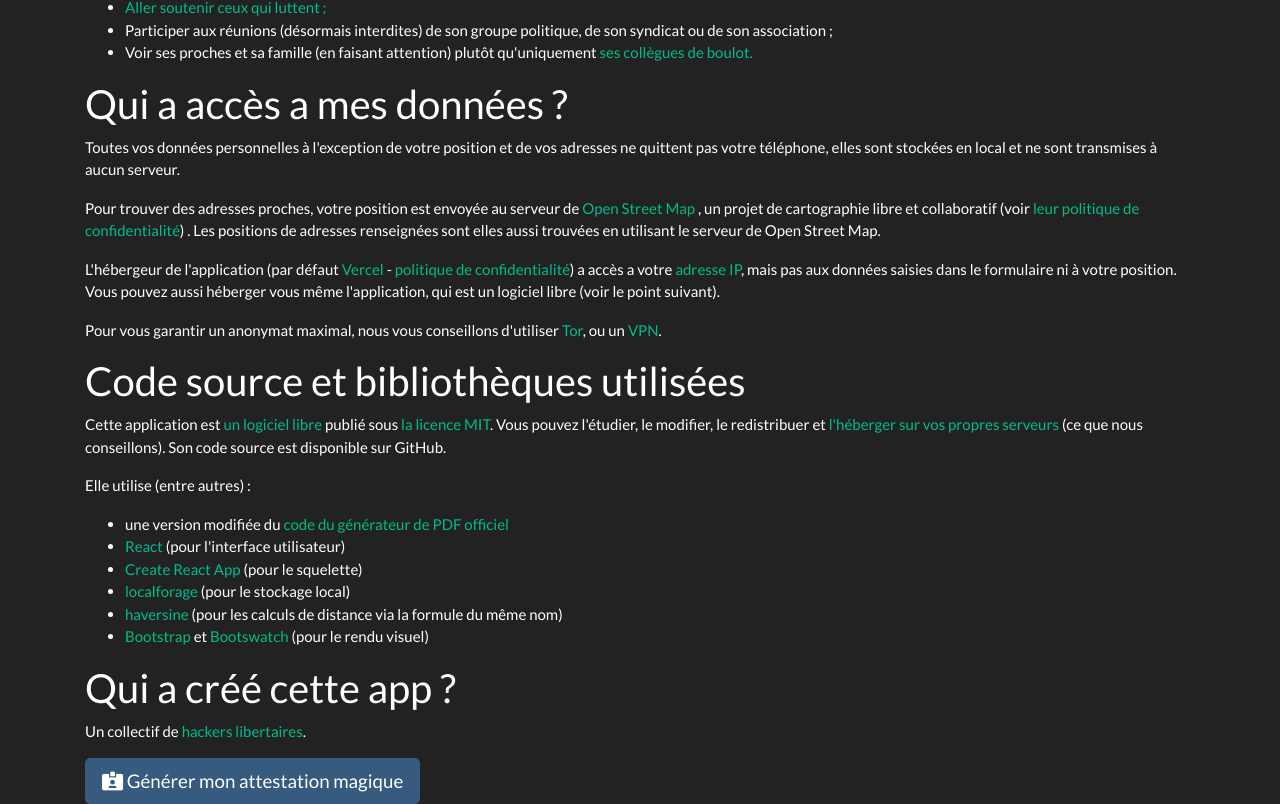
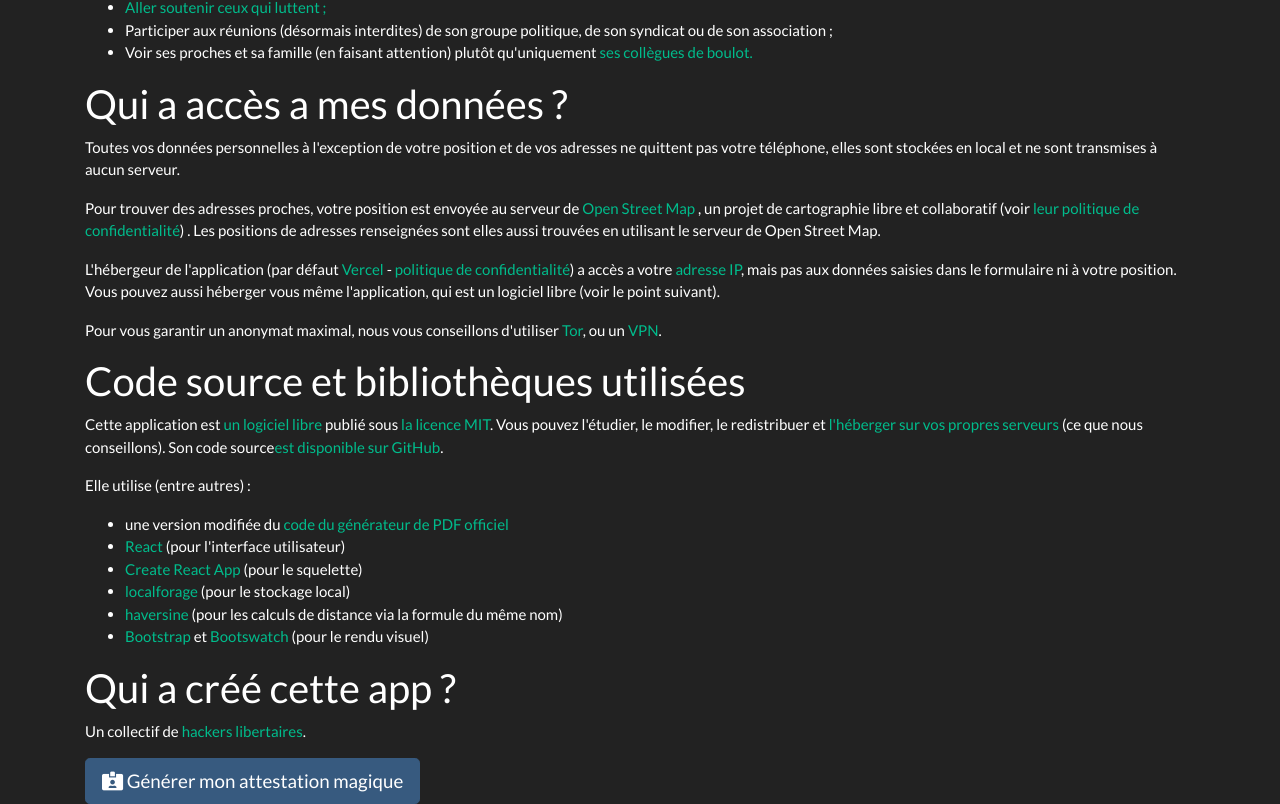
Before and after one commit to covid-liberte/liberte, a React (Create React App) app: page / in a window 1280 px wide. Shown: the part 1466-2270 px from the top of the page. Built offline with nearby package versions, Linux system fonts and the light colour scheme.

Commit message:
Liens vers les site et le code source (#1)
* Update README.md

* Update Presentation.js

```diff
--- a/src/Presentation.js
+++ b/src/Presentation.js
@@ -363,7 +363,14 @@ export default function Presentation() {
         >
           l'héberger sur vos propres serveurs
         </a>{" "}
-        (ce que nous conseillons). Son code source est disponible sur GitHub.
+        (ce que nous conseillons). Son code source
+        <a
+          href="https://github.com/covid-liberte/liberte"
+          target="_blank"
+          rel="noreferrer"
+        >
+          est disponible sur GitHub
+        </a>.
       </p>
 
       <p>Elle utilise (entre autres) :</p>
@@ -371,7 +378,7 @@ export default function Presentation() {
       <ul>
         <li>
           une version modifiée du{" "}
-          <a href="https://github.com/LAB-MI/attestation-deplacement-derogatoire-q4-2020">
+          <a href="https://github.com/LAB-MI/attestation-deplacement-derogatoire-q4-2020" target="_blank" rel="noreferrer">
             code du générateur de PDF officiel
           </a>
         </li>
```
Also changed, not shown: 1 other file (tests, documents, lock files or other folders).
